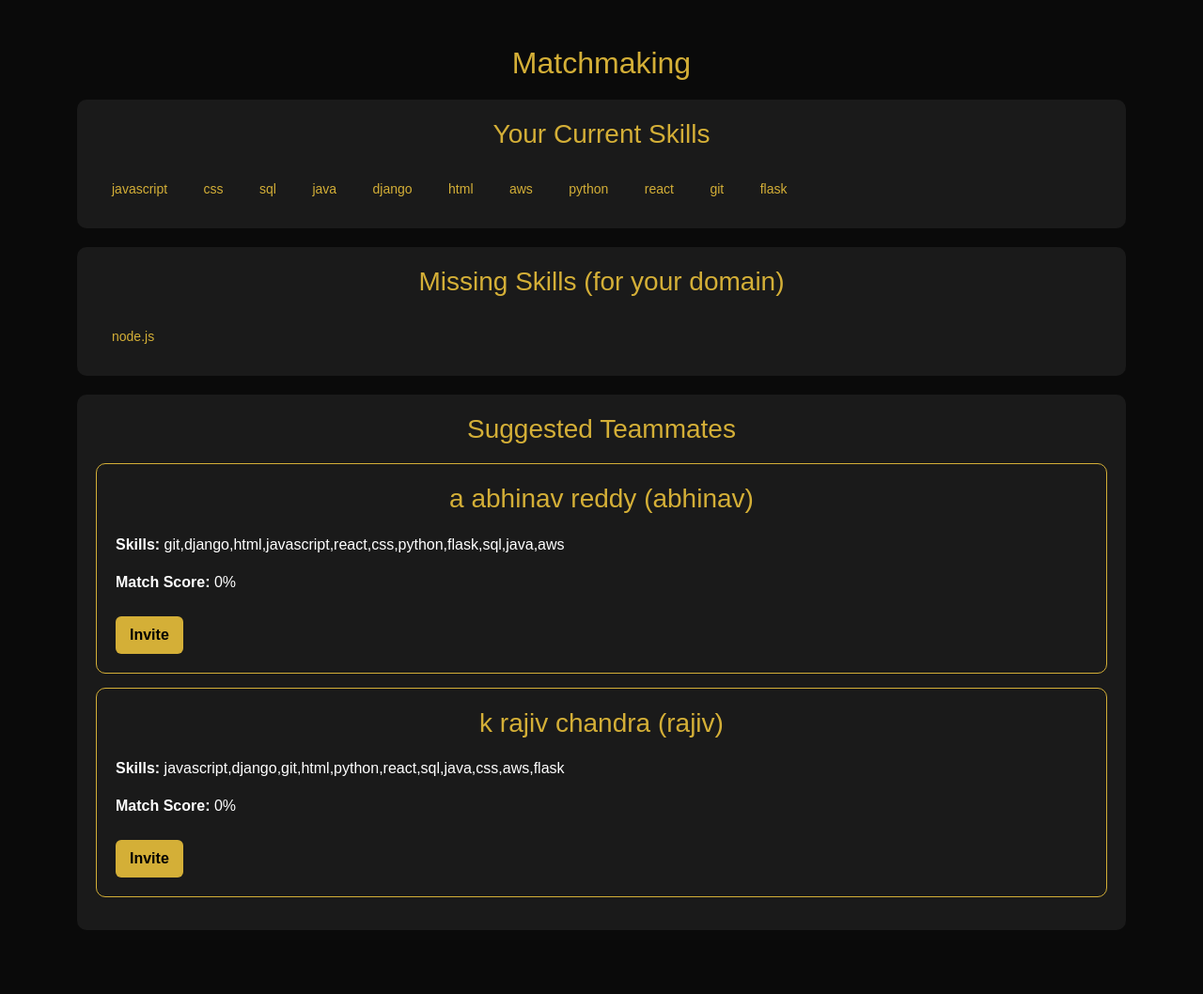
After one commit to Jyasaswin/404-NOT-FOUND-, a Flask app: page /match in a window 1280 px wide. The commit adds this page. Shown: the whole page at 94% size. Run offline with Flask 3, Linux system fonts and the light colour scheme; a user stored in the database is signed in; data comes from the database, SQL or seed files in the repository; both versions use the stored data as it was after the commit.

Commit message:
made an invite request page

```diff
--- a/app.py
+++ b/app.py
@@ -12,14 +12,24 @@ UPLOAD_FOLDER = "static/resumes"
 os.makedirs(UPLOAD_FOLDER, exist_ok=True)
 app.config["UPLOAD_FOLDER"] = UPLOAD_FOLDER
 
+
 def get_db_connection():
     conn = sqlite3.connect("users.db")
     conn.row_factory = sqlite3.Row
     return conn
 
+
+# Normalize skill strings (strip spaces + lowercase)
+def normalize_skills(skill_string):
+    if not skill_string:
+        return set()
+    return set(s.strip().lower() for s in skill_string.split(",") if s.strip())
+
+
 @app.route("/")
 def home():
     return render_template("home.html")
+
 
 @app.route("/signup", methods=["GET", "POST"])
 def signup():
@@ -47,7 +57,7 @@ def signup():
             resume_filename = username + "_" + filename
             resume_path = os.path.join(app.config["UPLOAD_FOLDER"], resume_filename)
             resume_file.save(resume_path)
-            skills = extract_skills(resume_path)
+            skills = ",".join(normalize_skills(extract_skills(resume_path)))
 
         try:
             conn = get_db_connection()
@@ -64,6 +74,7 @@ def signup():
             return redirect(url_for("signup"))
 
     return render_template("signup.html")
+
 
 @app.route("/login", methods=["GET", "POST"])
 def login():
@@ -84,6 +95,7 @@ def login():
 
     return render_template("login.html")
 
+
 @app.route("/dashboard")
 def dashboard():
     if "user_id" not in session:
@@ -94,6 +106,7 @@ def dashboard():
     conn.close()
     return render_template("dashboard.html", user=user)
 
+
 @app.route("/profile")
 def profile():
     if "user_id" not in session:
@@ -103,6 +116,7 @@ def profile():
     user = conn.execute("SELECT * FROM users WHERE id = ?", (session["user_id"],)).fetchone()
     conn.close()
     return render_template("profile.html", user=user)
+
 
 @app.route("/edit_profile", methods=["GET", "POST"])
 def edit_profile():
@@ -127,7 +141,7 @@ def edit_profile():
             resume_filename = user["username"] + "_" + filename
             resume_path = os.path.join(app.config["UPLOAD_FOLDER"], resume_filename)
             resume_file.save(resume_path)
-            skills = extract_skills(resume_path)
+            skills = ",".join(normalize_skills(extract_skills(resume_path)))
 
         conn.execute(
             "UPDATE users SET fullname=?, email=?, contact=?, domain=?, resume=?, skills=? WHERE id=?",
@@ -141,10 +155,154 @@ def edit_profile():
     conn.close()
     return render_template("edit_profile.html", user=user)
 
+
+@app.route("/match")
+def match():
+    if "user_id" not in session:
+        return redirect(url_for("login"))
+
+    conn = get_db_connection()
+    cur = conn.cursor()
+
+    cur.execute("SELECT * FROM users WHERE id=?", (session["user_id"],))
+    user = cur.fetchone()
+    if not user:
+        conn.close()
+        return "User not found", 404
+
+    user_skills = normalize_skills(user["skills"])
+    user_domain = user["domain"]
+
+    cur.execute("SELECT * FROM domains WHERE LOWER(name)=?", (user_domain.lower(),))
+    domain = cur.fetchone()
+    if not domain:
+        conn.close()
+        return f"No domain setup for {user_domain}", 404
+
+    required_skills = normalize_skills(domain["required_skills"])
+    missing_skills = list(required_skills - user_skills)
+
+    cur.execute("SELECT * FROM users WHERE domain=? AND id!=?", (user_domain, user["id"]))
+    teammates = cur.fetchall()
+
+    suggestions = []
+    for t in teammates:
+        t_skills = normalize_skills(t["skills"])
+        overlap = len(set(missing_skills) & t_skills)
+        score = int((overlap / len(required_skills)) * 100) if required_skills else 0
+
+        suggestions.append({
+            "id": t["id"],
+            "username": t["username"],
+            "fullname": t["fullname"],
+            "skills": t["skills"],
+            "domain": t["domain"],
+            "match_score": score
+        })
+
+    suggestions.sort(key=lambda x: x["match_score"], reverse=True)
+
+    conn.close()
+    return render_template("match.html",
+                           user_skills=user_skills,
+                           missing_skills=missing_skills,
+                           suggestions=suggestions)
+
+
+@app.route("/invite/<int:teammate_id>", methods=["POST"])
+def invite(teammate_id):
+    if "user_id" not in session:
+        flash("Please log in first!", "danger")
+        return redirect(url_for("login"))
+
+    sender_id = session["user_id"]
+
+    conn = sqlite3.connect("users.db")
+    cursor = conn.cursor()
+
+    cursor.execute(
+        "SELECT * FROM invites WHERE sender_id=? AND receiver_id=?",
+        (sender_id, teammate_id)
+    )
+    existing = cursor.fetchone()
+
+    if existing:
+        flash("You already invited this teammate!", "warning")
+    else:
+        cursor.execute(
+            "INSERT INTO invites (sender_id, receiver_id, status) VALUES (?, ?, ?)",
+            (sender_id, teammate_id, "pending")
+        )
+        conn.commit()
+        flash("Invite sent successfully ✅", "success")
+
+    conn.close()
+    return redirect(url_for("match"))
+
+
+@app.route("/respond_invite/<int:invite_id>/<string:action>", methods=["POST"])
+def respond_invite(invite_id, action):
+    if "user_id" not in session:
+        return redirect(url_for("login"))
+
+    conn = sqlite3.connect("users.db")
+    cursor = conn.cursor()
+
+    new_status = "accepted" if action == "accept" else "rejected"
+    cursor.execute("UPDATE invites SET status=? WHERE id=?", (new_status, invite_id))
+    conn.commit()
+    conn.close()
+
+    flash(f"Invite {new_status} successfully!", "success")
+    return redirect(url_for("my_invites"))
+
+@app.route("/my_invites")
+def my_invites():
+    if "user_id" not in session:
+        return redirect(url_for("login"))
+
+    conn = get_db_connection()   # <-- use helper with row_factory
+    cursor = conn.cursor()
+
+    cursor.execute("""
+        SELECT invites.id, users.username AS sender, invites.status
+        FROM invites
+        JOIN users ON invites.sender_id = users.id
+        WHERE invites.receiver_id = ?
+    """, (session["user_id"],))
+
+    invites = cursor.fetchall()
+    conn.close()
+
+    return render_template("my_invites.html", invites=invites)
+
+
+@app.route("/accept_invite/<int:invite_id>", methods=["POST"])
+def accept_invite(invite_id):
+    conn = sqlite3.connect("users.db")
+    cursor = conn.cursor()
+    cursor.execute("UPDATE invites SET status='accepted' WHERE id=?", (invite_id,))
+    conn.commit()
+    conn.close()
+    flash("Invite accepted!")
+    return redirect(url_for("my_invites"))
+
+@app.route("/decline_invite/<int:invite_id>", methods=["POST"])
+def decline_invite(invite_id):
+    conn = sqlite3.connect("users.db")
+    cursor = conn.cursor()
+    cursor.execute("UPDATE invites SET status='declined' WHERE id=?", (invite_id,))
+    conn.commit()
+    conn.close()
+    flash("Invite declined!")
+    return redirect(url_for("my_invites"))
+
+
 @app.route("/logout")
 def logout():
     session.clear()
     return redirect(url_for("home"))
 
+
 if __name__ == "__main__":
     app.run(debug=True)
--- a/templates/dashboard.html
+++ b/templates/dashboard.html
@@ -62,8 +62,9 @@
       <div class="collapse navbar-collapse" id="navbarNav">
         <ul class="navbar-nav me-auto">
           <li class="nav-item"><a class="nav-link fs-5" href="#">Teams</a></li>
-          <li class="nav-item"><a class="nav-link fs-5" href="#">Events</a></li>
+          <li class="nav-item"><a class="nav-link fs-5" href="{{ url_for('match') }}">Matchmaking</a></li>
           <li class="nav-item"><a class="nav-link fs-5" href="#">Peoples</a></li>
+
         </ul>
 
         <ul class="navbar-nav ms-auto align-items-center">
@@ -87,6 +88,8 @@
     <img src="https://cdn-icons-png.flaticon.com/512/4140/4140048.png"
          alt="Profile Picture" width="100" height="100" class="mb-3">
     <a href="{{ url_for('profile') }}" class="d-block fw-bold mb-4">My Details</a>
+    <br>
+    <a href="{{ url_for('my_invites') }}" class="btn btn-custom">My Invites</a>
     <a href="{{ url_for('logout') }}">➤ Logout</a>
   </div>
 </div>
--- /dev/null
+++ b/templates/match.html
@@ -0,0 +1,110 @@
+<!DOCTYPE html>
+<html lang="en">
+<head>
+  <meta charset="UTF-8">
+  <title>Quick Teams - Matchmaking</title>
+  <link href="https://cdn.jsdelivr.net/npm/bootstrap@5.3.2/dist/css/bootstrap.min.css" rel="stylesheet">
+  <style>
+    body {
+      background: #0a0a0a;
+      color: #d4af37;
+      font-family: Arial, sans-serif;
+    }
+    .section-card {
+      background: #1a1a1a;
+      padding: 20px;
+      border-radius: 10px;
+      margin-bottom: 20px;
+    }
+    h2, h3 {
+      text-align: center;
+      margin-bottom: 20px;
+      color: #d4af37;
+    }
+    .skills-box span {
+      display: inline-block;
+      color: #d4af37;
+      padding: 6px 12px;
+      border-radius: 8px;
+      margin: 5px;
+      font-size: 14px;
+    }
+    .card {
+      background: #1a1a1a;
+      border: 1px solid #d4af37;
+      border-radius: 10px;
+      padding: 20px;
+      margin: 15px 0;
+    }
+    .card h3 {
+      color: #d4af37;
+    }
+    .card p {
+      color: #ffffff;
+    }
+    .invite-btn {
+      display: inline-block;
+      background: #d4af37;
+      color: black;
+      font-weight: bold;
+      padding: 8px 15px;
+      border: none;
+      border-radius: 6px;
+      cursor: pointer;
+      margin-top: 8px;
+    }
+    .invite-btn:hover {
+      background: #c19d2b;
+    }
+  </style>
+</head>
+<body class="container py-5">
+
+  <h2>Matchmaking</h2>
+
+  <div class="section-card">
+    <h3>Your Current Skills</h3>
+    <div class="skills-box">
+      {% if user_skills %}
+        {% for skill in user_skills %}
+          <span>{{ skill }}</span>
+        {% endfor %}
+      {% else %}
+        <p>No skills added yet.</p>
+      {% endif %}
+    </div>
+  </div>
+
+  <div class="section-card">
+    <h3>Missing Skills (for your domain)</h3>
+    <div class="skills-box">
+      {% if missing_skills %}
+        {% for skill in missing_skills %}
+          <span>{{ skill }}</span>
+        {% endfor %}
+      {% else %}
+        <p>🎉 You already have all required skills!</p>
+      {% endif %}
+    </div>
+  </div>
+
+  <div class="section-card">
+    <h3>Suggested Teammates</h3>
+    {% if suggestions %}
+      {% for s in suggestions %}
+        <div class="card">
+          <h3>{{ s.fullname }} ({{ s.username }})</h3>
+          <p><b>Skills:</b> {{ s.skills }}</p>
+          <p><b>Match Score:</b> {{ s.match_score }}%</p>
+          <form action="{{ url_for('invite', teammate_id=s.id) }}" method="post">
+            <button type="submit" class="invite-btn">Invite</button>
+          </form>
+        </div>
+      {% endfor %}
+    {% else %}
+      <p>No teammates found in your domain yet.</p>
+    {% endif %}
+  </div>
+
+</body>
+</html>
--- a/templates/profile.html
+++ b/templates/profile.html
@@ -23,14 +23,14 @@ body { background: #0a0a0a; color: #d4af37; font-family: Arial, sans-serif; }
   <p><b>Domain:</b> {{ user[8] }}</p>
 </div>
 
-<div class="section-card">
+<!-- <div class="section-card">
   <h4>Resume</h4>
   {% if user[6] %}
 <iframe src="{{ url_for('static', filename='resumes/' ~ user[6]) }}" width="100%" height="500px"></iframe>
   {% else %}
     <p>No resume uploaded.</p>
   {% endif %}
-</div>
+</div> -->
 
 <div class="section-card">
   <h4>Skills</h4>
```
Also changed, not shown: init_db.py (+23 -1 lines), seed_domains.py (added, +16 -0 lines), templates/my_invites.html (added, +84 -0 lines), templates/signup.html (+8 -2 lines), users.db, 4 other files.
